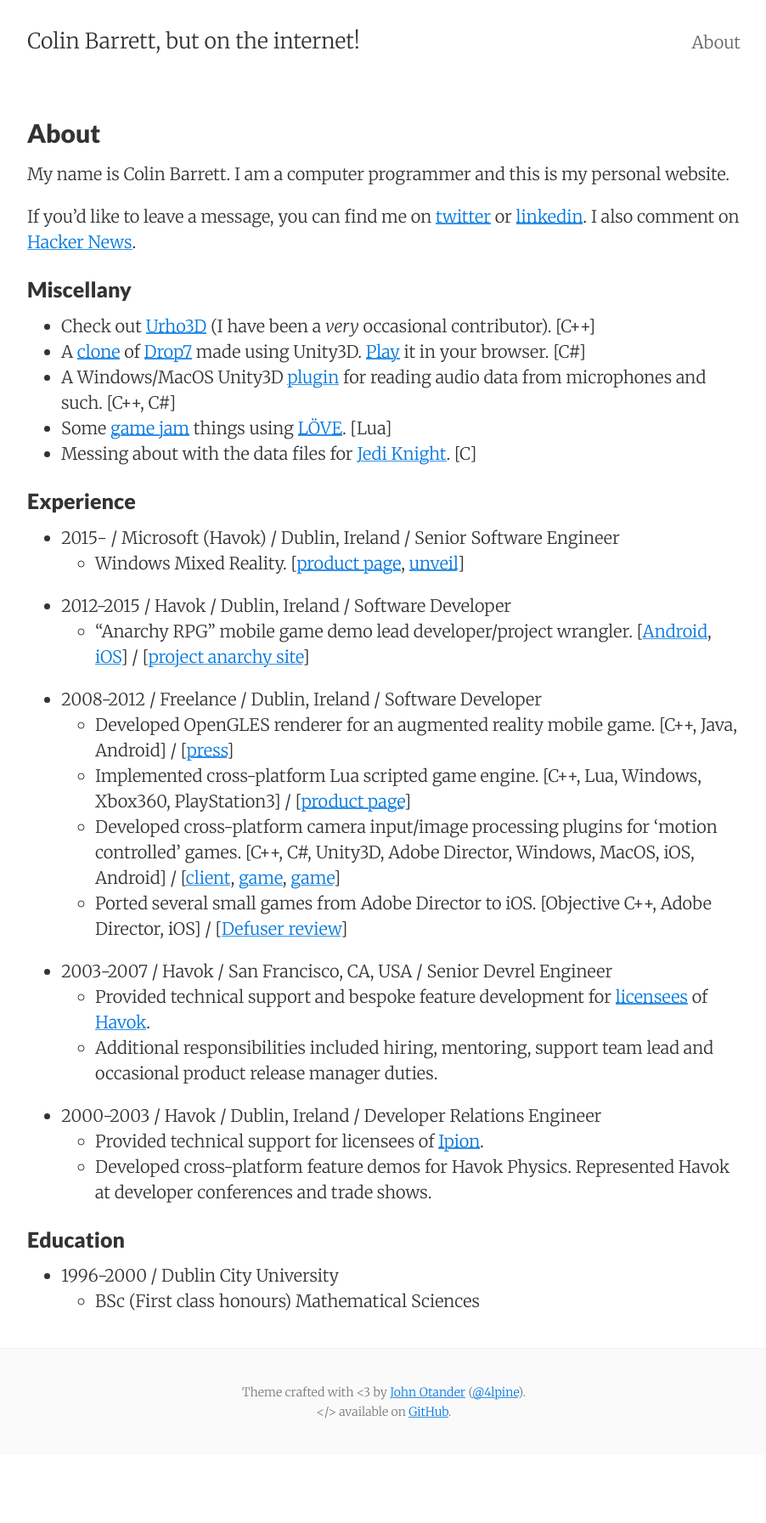
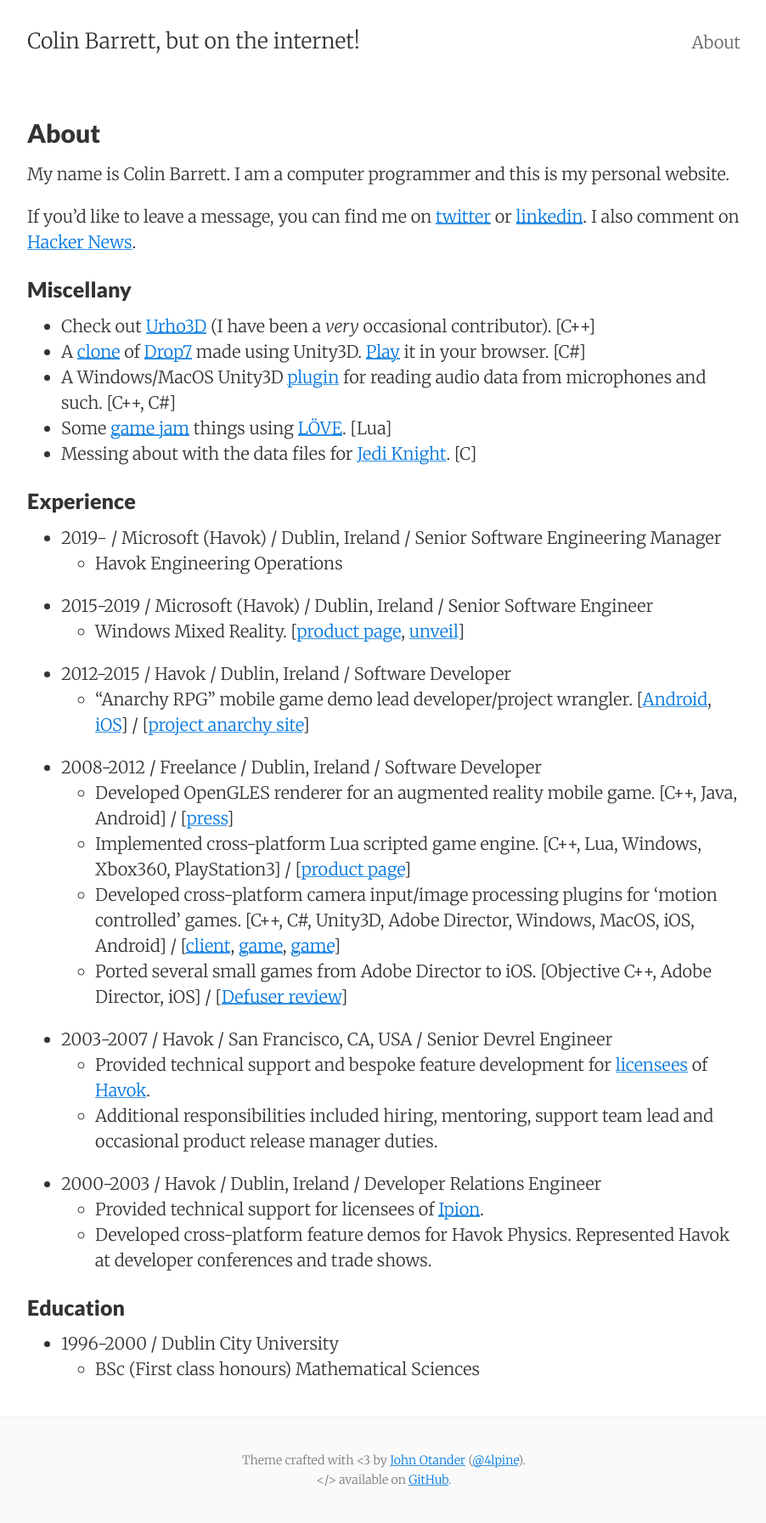
Before and after one commit to barrettcolin/barrettcolin.github.io, a Jekyll site: the page built from about.md, in a window 1280 px wide. Shown: the whole page at 85% size, without its empty margins (188-1090 px from the left). Built offline with Jekyll 4.4.1, drawn with Linux system fonts in a browser that asks for light colours; before the commit the page ends 1712 px from its top, so only the background shows below that.

Commit message:
Update about.md

```diff
--- a/about.md
+++ b/about.md
@@ -15,7 +15,9 @@ If you'd like to leave a message, you can find me on [twitter](http://twitter.co
 * Messing about with the data files for [Jedi Knight](http://code.google.com/p/jktools/). \[C\]
 
 ### Experience
-* 2015- / Microsoft (Havok) / Dublin, Ireland / Senior Software Engineer
+* 2019- / Microsoft (Havok) / Dublin, Ireland / Senior Software Engineering Manager
+  * Havok Engineering Operations
+* 2015-2019 / Microsoft (Havok) / Dublin, Ireland / Senior Software Engineer
   * Windows Mixed Reality. \[[product page](https://www.microsoft.com/en-us/windows/windows-mixed-reality), [unveil](https://blogs.windows.com/windowsexperience/2017/10/03/the-era-of-windows-mixed-reality-begins-october-17)\]
 * 2012-2015 / Havok / Dublin, Ireland / Software Developer
   * "Anarchy RPG" mobile game demo lead developer/project wrangler. \[[Android](https://play.google.com/store/apps/details?id=com.havok.Vision.AnarchyRPG&amp;hl=en), [iOS](https://itunes.apple.com/us/app/anarchy-rpg/id660485296?mt=8)\] / \[[project anarchy site](http://projectanarchy.com/)\]
```
